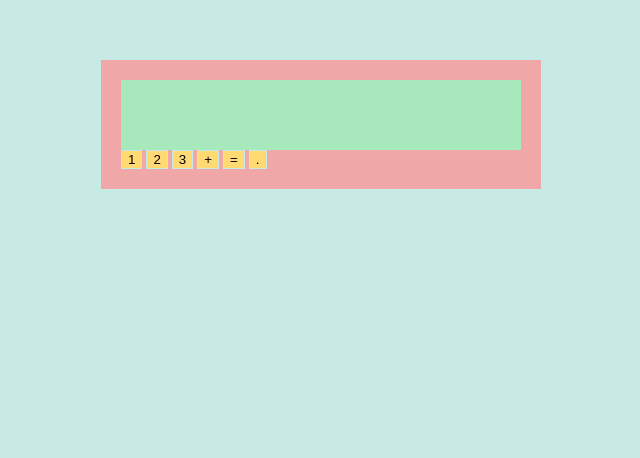
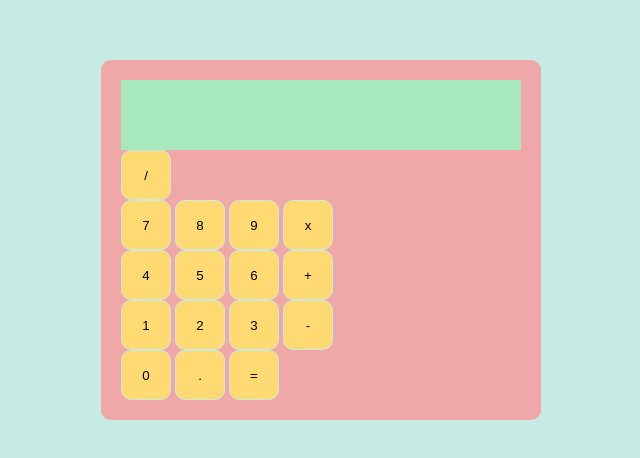
Before and after one commit to keyxcode/odin-calculator, a plain HTML site: page index.html in a window 1280 px wide. Shown: the part 148-606 px from the top of the page, without its empty margins (319-959 px from the left). Drawn offline with Linux system fonts and the light colour scheme.

Commit message:
add all numbers and operators

```diff
--- a/index.html
+++ b/index.html
@@ -15,12 +15,32 @@
                 <div id="screen-equation"></div>
                 <div id="screen-number"></div>
             </div>
-            <button class="number">1</button>
-            <button class="number">2</button>
-            <button class="number">3</button>
-            <button class="operator">+</button>
-            <button id="equal-operator">=</button>
-            <button class="number" id="decimal">.</button>
+            <div id="buttons">
+                <button class="operator">/</button>
+                <div>
+                    <button class="number">7</button>
+                    <button class="number">8</button>
+                    <button class="number">9</button>
+                    <button class="operator">x</button>
+                </div>
+                <div>
+                    <button class="number">4</button>
+                    <button class="number">5</button>
+                    <button class="number">6</button>
+                    <button class="operator">+</button>
+                </div>
+                <div>
+                    <button class="number">1</button>
+                    <button class="number">2</button>
+                    <button class="number">3</button>
+                    <button class="operator">-</button>
+                </div>
+                <div>
+                    <button class="number">0</button>
+                    <button class="number" id="decimal">.</button>
+                    <button id="equal-operator">=</button>
+                </div>
+            </div>
         </div>
     </div>
 </body>
--- a/script.js
+++ b/script.js
@@ -42,7 +42,7 @@ function calculate(a, b, operator) {
             result = a - b;
             break;
         case "x":
-            result = a . b;
+            result = a * b;
             break;
         case "/":
             result = a / b;
--- a/styles.css
+++ b/styles.css
@@ -25,6 +25,7 @@ body {
     background-color: var(--darkest);
     width: 400px;
     padding: 20px;
+    border-radius: 10px;
 }
 
 #screen {
@@ -38,8 +39,15 @@ body {
     height: 20px;
 }
 
+#buttons {
+
+}
+
 button {
     outline: none;
     background: var(--button);
     border: 1px solid var(--lightest);
+    width: 50px;
+    height: 50px;
+    border-radius: 10px;
 }
```
